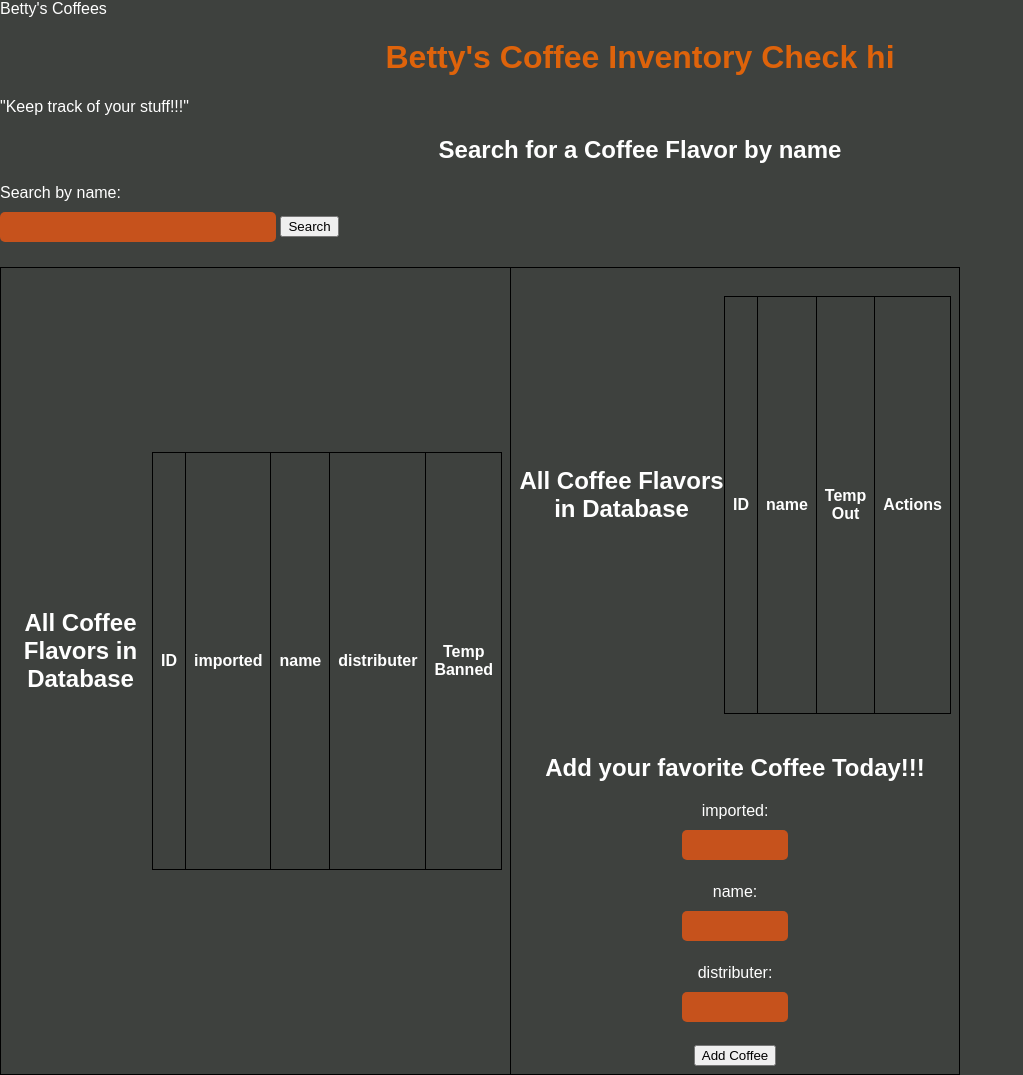
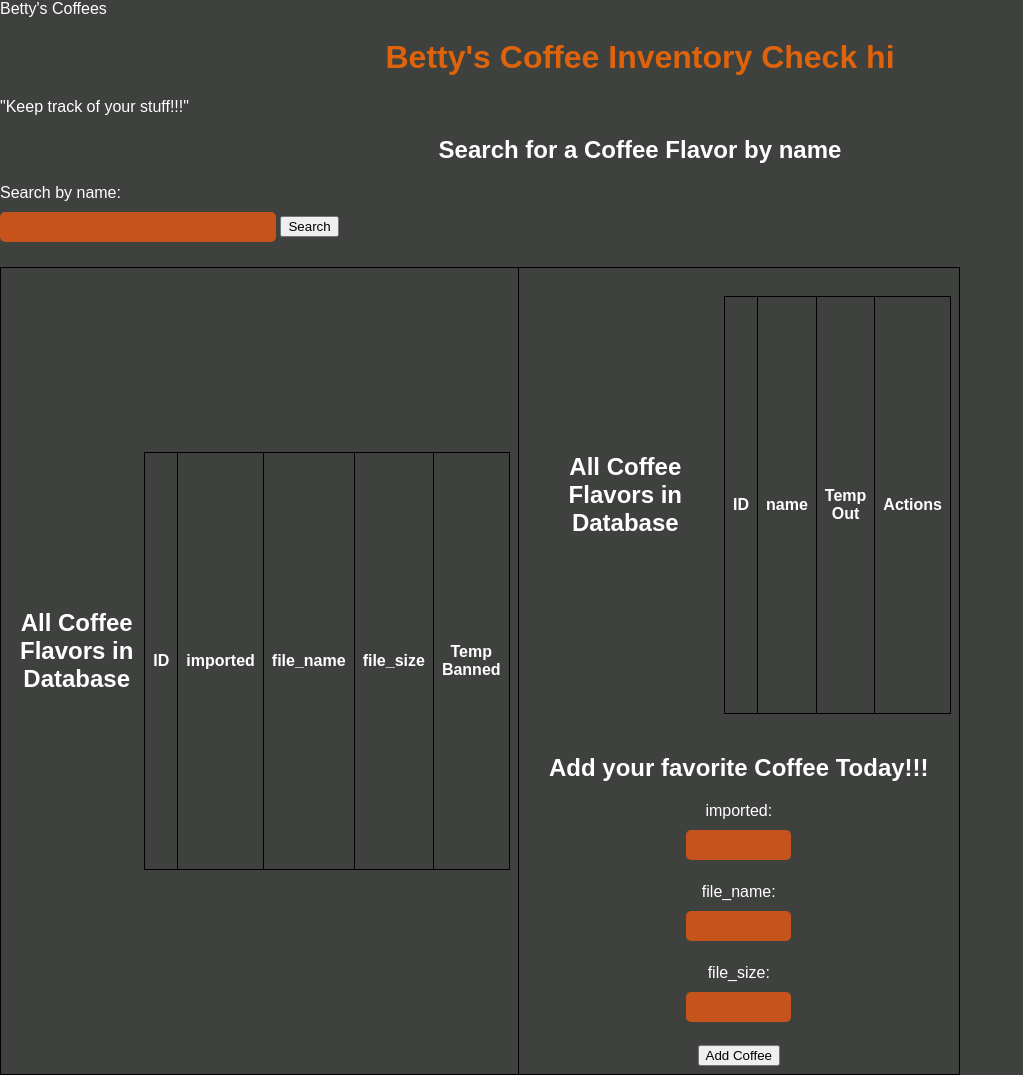
Before and after one commit to crayton07/Final_Project, a PHP site: page /catalog.php in a window 1280 px wide. Shown: the whole page, without its empty margins (0-1023 px from the left). Run offline with PHP 8.4, Linux system fonts and the light colour scheme; the visitor is signed in with stand-in values (Sample User, id 1); data that the repository does not hold is empty.

Commit message:
currently working in phpdamin on the database before i can update the catalog.php file

```diff
--- a/catalog.php
+++ b/catalog.php
@@ -11,7 +11,7 @@ if (!is_logged_in()) {
 }
 
 $host = 'db';
-$dbname = 'coffee_flavors';
+$dbname = 'final_project';
 $user = 'root';
 $pass = 'root';
 $charset = 'utf8mb4';
@@ -33,7 +33,7 @@ try {
 $search_results = null;
 if (isset($_GET['search']) && !empty($_GET['search'])) {
     $search_term = '%' . $_GET['search'] . '%';
-    $search_sql = 'SELECT id, imported, name, distributer FROM coffee_flavors WHERE name LIKE :search';
+    $search_sql = 'SELECT id, imported, file_name, file_size FROM coffee_flavors WHERE file_name LIKE :search';
     $search_stmt = $pdo->prepare($search_sql);
     $search_stmt->execute(['search' => $search_term]);
     $search_results = $search_stmt->fetchAll();
@@ -41,15 +41,15 @@ if (isset($_GET['search']) && !empty($_GET['search'])) {
 
 // Handle form submissions
 if ($_SERVER['REQUEST_METHOD'] == 'POST') {
-    if (isset($_POST['imported']) && isset($_POST['name']) && isset($_POST['distributer'])) {
+    if (isset($_POST['imported']) && isset($_POST['file_name']) && isset($_POST['file_size'])) {
         // Insert new entry
         $imported = htmlspecialchars($_POST['imported']);
-        $name = htmlspecialchars($_POST['name']);
-        $distributer = htmlspecialchars($_POST['distributer']);
+        $name = htmlspecialchars($_POST['file_name']);
+        $file_size = htmlspecialchars($_POST['file_size']);
 
-        $insert_sql = 'INSERT INTO coffee_flavors (imported, name, distributer) VALUES (:imported, :name, :distributer)';
+        $insert_sql = 'INSERT INTO coffee_flavors (imported, file_name, file_size) VALUES (:imported, :file_name, :file_size)';
         $stmt_insert = $pdo->prepare($insert_sql);
-        $stmt_insert->execute(['imported' => $imported, 'name' => $name, 'distributer' => $distributer]);
+        $stmt_insert->execute(['imported' => $imported, 'file_name' => $name, 'file_size' => $file_size]);
     } elseif (isset($_POST['delete_id'])) {
         // Delete an entry
         $delete_id = (int) $_POST['delete_id'];
@@ -59,18 +59,18 @@ if ($_SERVER['REQUEST_METHOD'] == 'POST') {
         $stmt_delete->execute(['id' => $delete_id]);
     }
     elseif (isset($_POST['out_of_stock'])) {
-        // Set Temp_ban to yes
+        // Set praised to yes
         $update_id = (int) $_POST['update_id'];
 
-        $update_sql = 'update coffee_flavors SET temp_ban = "yes" WHERE id = :id';
+        $update_sql = 'update coffee_flavors SET praised = "yes" WHERE id = :id';
         $stmt_update = $pdo->prepare($update_sql);
         $stmt_update->execute(['id' => $update_id]);
     }
     elseif (isset($_POST['restore'])) {
-        // Set Temp_ban to yes
+        // Set praised to yes
         $update_id = (int) $_POST['update_id'];
 
-        $update_sql = 'update coffee_flavors SET temp_ban = "no" WHERE id = :id';
+        $update_sql = 'update coffee_flavors SET praised = "no" WHERE id = :id';
         $stmt_update = $pdo->prepare($update_sql);
         $stmt_update->execute(['id' => $update_id]);
     }
@@ -78,10 +78,10 @@ if ($_SERVER['REQUEST_METHOD'] == 'POST') {
 }
 
 // Get all coffee_flavors for main table
-$sql = 'SELECT id, imported, name, distributer, temp_ban FROM coffee_flavors WHERE temp_ban = "no"';
+$sql = 'SELECT id, imported, name, file_size, praised FROM coffee_flavors WHERE praised = "no"';
 $stmt = $pdo->query($sql);
 
-$sql2 = 'SELECT id, name, temp_ban FROM coffee_flavors WHERE temp_ban = "yes"';
+$sql2 = 'SELECT id, name, praised FROM coffee_flavors WHERE praised = "yes"';
 $statement = $pdo->query($sql2);
 ?>
 
@@ -117,8 +117,8 @@ $statement = $pdo->query($sql2);
                                 <tr>
                                     <th>ID</th>
                                     <th>imported</th>
-                                    <th>name</th>
-                                    <th>distributer</th>
+                                    <th>file_name</th>
+                                    <th>file_size</th>
                                     <th>Actions</th>
                                 </tr>
                             </thead>
@@ -127,8 +127,8 @@ $statement = $pdo->query($sql2);
                                 <tr>
                                     <td><?php echo htmlspecialchars($row['id']); ?></td>
                                     <td><?php echo htmlspecialchars($row['imported']); ?></td>
-                                    <td><?php echo htmlspecialchars($row['name']); ?></td>
-                                    <td><?php echo htmlspecialchars($row['distributer']); ?></td>
+                                    <td><?php echo htmlspecialchars($row['file_name']); ?></td>
+                                    <td><?php echo htmlspecialchars($row['file_size']); ?></td>
                                     <td>
                                         <form action="index5.php" method="post" style="display:inline;">
                                             <input type="hidden" name="delete_id" value="<?php echo $row['id']; ?>">
@@ -162,8 +162,8 @@ $statement = $pdo->query($sql2);
                 <tr>
                     <th>ID</th>
                     <th>imported</th>
-                    <th>name</th>
-                    <th>distributer</th>
+                    <th>file_name</th>
+                    <th>file_size</th>
                     <th>Temp Banned</th>
                 </tr>
             </thead>
@@ -172,9 +172,9 @@ $statement = $pdo->query($sql2);
                 <tr>
                     <td><?php echo htmlspecialchars($row['id']); ?></td>
                     <td><?php echo htmlspecialchars($row['imported']); ?></td>
-                    <td><?php echo htmlspecialchars($row['name']); ?></td>
-                    <td><?php echo htmlspecialchars($row['distributer']); ?></td>
-                    <td><?php echo htmlspecialchars($row['temp_ban']); ?></td>
+                    <td><?php echo htmlspecialchars($row['file_name']); ?></td>
+                    <td><?php echo htmlspecialchars($row['file_size']); ?></td>
+                    <td><?php echo htmlspecialchars($row['praised']); ?></td>
                     <td>
                         <form action="index5.php" method="post" style="display:inline;">
                             <input type="hidden" name="delete_id" value="<?php echo $row['id']; ?>">
@@ -211,8 +211,8 @@ $statement = $pdo->query($sql2);
                 <?php while ($row = $statement->fetch()): ?>
                 <tr>
                     <td><?php echo htmlspecialchars($row['id']); ?></td>
-                    <td><?php echo htmlspecialchars($row['name']); ?></td>
-                    <td><?php echo htmlspecialchars($row['temp_ban']); ?></td>
+                    <td><?php echo htmlspecialchars($row['file_name']); ?></td>
+                    <td><?php echo htmlspecialchars($row['praised']); ?></td>
                     <td>
                         <form action="index5.php" method="post" style="display:inline;">
                             <input type="hidden" name="update_id" value="<?php echo $row['id']; ?>">
@@ -232,11 +232,11 @@ $statement = $pdo->query($sql2);
             <label for="imported">imported:</label>
             <input type="text" id="imported" name="imported" required>
             <br><br>
-            <label for="name">name:</label>
-            <input type="text" id="name" name="name" required>
+            <label for="file_name">file_name:</label>
+            <input type="text" id="file_name" name="file_name" required>
             <br><br>
-            <label for="distributer">distributer:</label>
-            <input type="text" id="distributer" name="distributer" required>
+            <label for="file_size">file_size:</label>
+            <input type="text" id="file_size" name="file_size" required>
             <br><br>
             <input type="submit" value="Add Coffee">
         </form>
```
